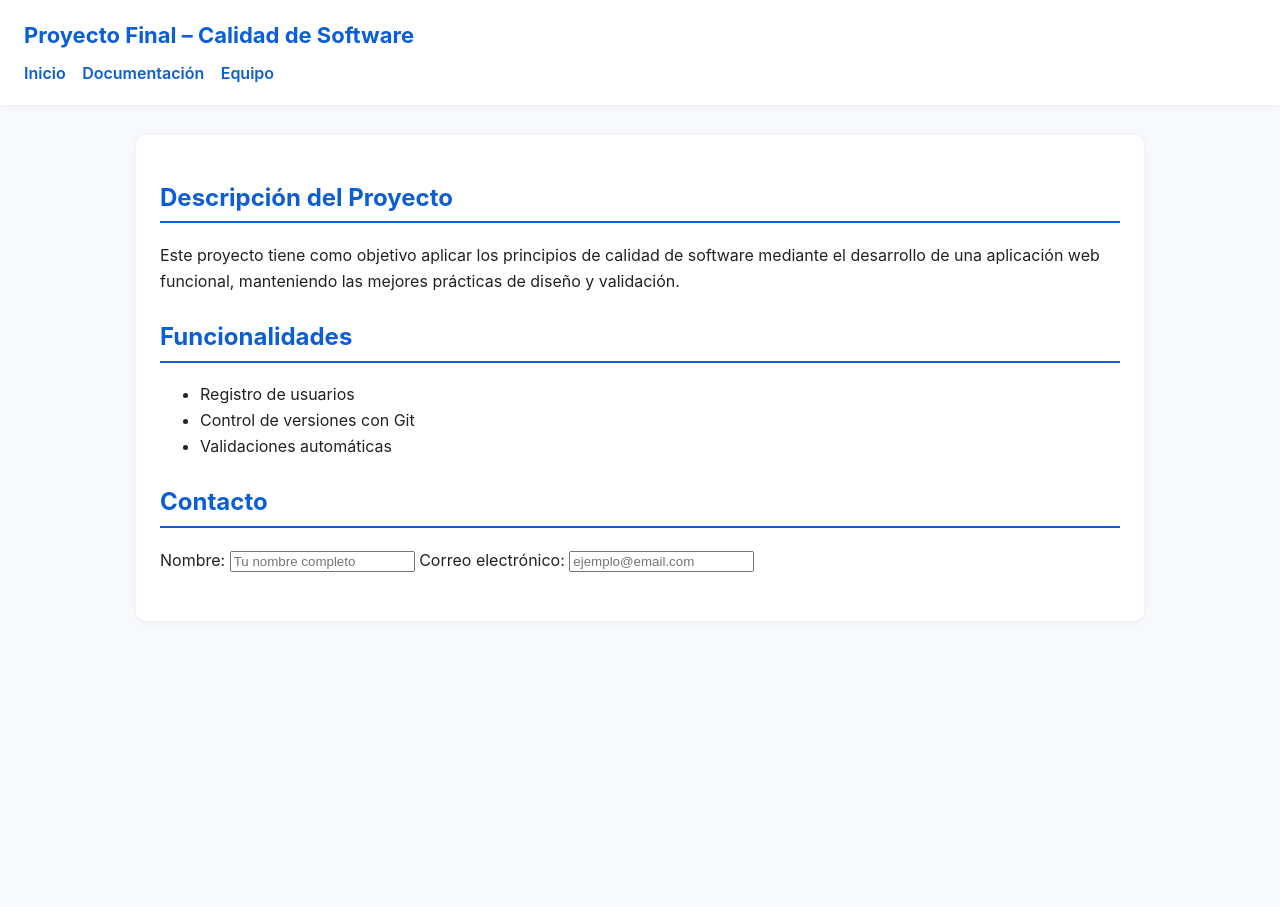
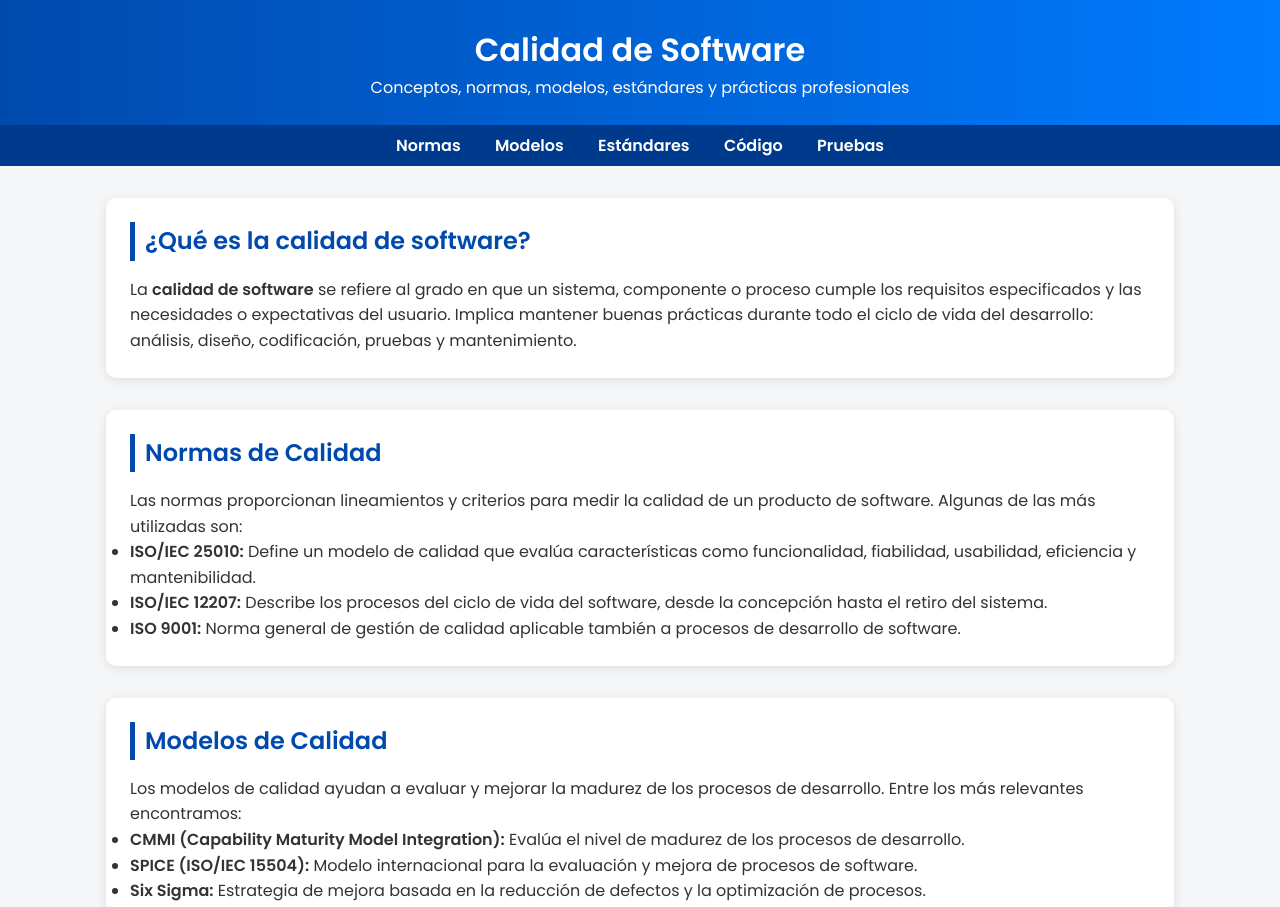
Before and after one commit to luispintov-lab/calidad-de-software, a plain HTML site: page index.html in a window 1280 px wide. Shown: the top 907 px of the page. Before the commit the page ends 800 px from the top, so only its background shows below. Drawn offline with Linux system fonts and the light colour scheme.

Commit message:
Add files via upload

```diff
--- a/index.html
+++ b/index.html
@@ -1,128 +1,191 @@
-<!doctype html>
+<!DOCTYPE html>
 <html lang="es">
 <head>
-  <meta charset="utf-8" />
-  <meta name="viewport" content="width=device-width, initial-scale=1" />
-  <title>Proyecto de Calidad de Software</title>
+  <meta charset="UTF-8" />
+  <meta name="viewport" content="width=device-width, initial-scale=1.0" />
+  <title>Calidad de Software</title>
+
+  <!-- Fuente y estilos -->
+  <link href="https://fonts.googleapis.com/css2?family=Poppins:wght@400;600&display=swap" rel="stylesheet">
   <style>
-    :root {
-      --accent: #0b5ed7;
-      --muted: #6c757d;
-      --bg: #f7f9fc;
-      --shadow: 0 1px 6px rgba(16, 24, 40, 0.06);
+    * {
+      margin: 0;
+      padding: 0;
+      box-sizing: border-box;
+      font-family: 'Poppins', sans-serif;
     }
 
     body {
-      font-family: "Inter", Arial, sans-serif;
-      margin: 0;
-      background: var(--bg);
-      color: #222;
+      background: #f4f6f8;
+      color: #333;
       line-height: 1.6;
     }
 
     header {
-      background: white;
-      padding: 18px 24px;
-      box-shadow: var(--shadow);
-      position: sticky;
-      top: 0;
-      z-index: 10;
+      background: linear-gradient(90deg, #004aad, #007bff);
+      color: #fff;
+      padding: 1.5rem;
+      text-align: center;
+      box-shadow: 0 2px 5px rgba(0, 0, 0, 0.2);
     }
 
-    h1 {
-      font-size: 22px;
-      margin: 0;
-      color: var(--accent);
+    header h1 {
+      font-size: 2rem;
     }
 
     nav {
-      margin-top: 8px;
+      background: #003a8c;
+      text-align: center;
+      padding: 0.5rem 0;
     }
 
     nav a {
-      color: var(--accent);
-      margin-right: 12px;
+      color: #fff;
       text-decoration: none;
+      margin: 0 15px;
       font-weight: 600;
+      transition: color 0.3s;
     }
 
     nav a:hover {
-      text-decoration: underline;
+      color: #ffdd57;
     }
 
     main {
-      max-width: 960px;
-      margin: 30px auto;
-      background: white;
-      border-radius: 10px;
-      padding: 24px;
-      box-shadow: var(--shadow);
+      max-width: 1100px;
+      margin: 2rem auto;
+      padding: 0 1rem;
     }
 
     section {
-      margin-bottom: 24px;
+      background: #fff;
+      border-radius: 10px;
+      padding: 1.5rem;
+      margin-bottom: 2rem;
+      box-shadow: 0 2px 10px rgba(0,0,0,0.1);
     }
 
-    h2 {
-      color: var(--accent);
-      border-bottom: 2px solid var(--accent);
-      padding-bottom: 4px;
-    }
-
-    .btn {
-      background: var(--accent);
-      color: white;
-      padding: 10px 14px;
-      border-radius: 8px;
-      border: none;
-      cursor: pointer;
-      transition: background 0.3s;
-    }
-
-    .btn:hover {
-      background: #0948a5;
+    section h2 {
+      color: #004aad;
+      border-left: 5px solid #004aad;
+      padding-left: 10px;
+      margin-bottom: 1rem;
     }
 
     footer {
       text-align: center;
-      padding: 20px;
-      color: var(--muted);
-      font-size: 14px;
+      padding: 1rem;
+      background: #003a8c;
+      color: #fff;
+      margin-top: 2rem;
+    }
+
+    footer a {
+      color: #ffdd57;
+      text-decoration: none;
+    }
+
+    code {
+      background: #eee;
+      padding: 2px 6px;
+      border-radius: 4px;
+      font-size: 0.9rem;
     }
   </style>
 </head>
 <body>
   <header>
-    <h1>Proyecto Final – Calidad de Software</h1>
-    <nav>
-      <a href="#">Inicio</a>
-      <a href="#">Documentación</a>
-      <a href="#">Equipo</a>
-    </nav>
+    <h1>Calidad de Software</h1>
+    <p>Conceptos, normas, modelos, estándares y prácticas profesionales</p>
   </header>
 
+  <nav>
+    <a href="#normas">Normas</a>
+    <a href="#modelos">Modelos</a>
+    <a href="#estandares">Estándares</a>
+    <a href="#codigo">Código</a>
+    <a href="#pruebas">Pruebas</a>
+  </nav>
+
   <main>
-    <section>
-      <h2>Descripción del Proyecto</h2>
-      <p>Este proyecto tiene como objetivo aplicar los principios de calidad de software mediante el desarrollo de una aplicación web funcional, manteniendo las mejores prácticas de diseño y validación.</p>
+    <section id="introduccion">
+      <h2>¿Qué es la calidad de software?</h2>
+      <p>
+        La <strong>calidad de software</strong> se refiere al grado en que un sistema, componente o proceso cumple los requisitos especificados y las necesidades o expectativas del usuario.
+        Implica mantener buenas prácticas durante todo el ciclo de vida del desarrollo: análisis, diseño, codificación, pruebas y mantenimiento.
+      </p>
     </section>
 
-    <section>
-      <h2>Funcionalidades</h2>
+    <section id="normas">
+      <h2>Normas de Calidad</h2>
+      <p>
+        Las normas proporcionan lineamientos y criterios para medir la calidad de un producto de software. Algunas de las más utilizadas son:
+      </p>
       <ul>
-        <li>Registro de usuarios</li>
-        <li>Control de versiones con Git</li>
-        <li>Validaciones automáticas</li>
+        <li><strong>ISO/IEC 25010:</strong> Define un modelo de calidad que evalúa características como funcionalidad, fiabilidad, usabilidad, eficiencia y mantenibilidad.</li>
+        <li><strong>ISO/IEC 12207:</strong> Describe los procesos del ciclo de vida del software, desde la concepción hasta el retiro del sistema.</li>
+        <li><strong>ISO 9001:</strong> Norma general de gestión de calidad aplicable también a procesos de desarrollo de software.</li>
       </ul>
     </section>
 
-    <section>
-      <h2>Contacto</h2>
-      <form>
-        <label for="nombre">Nombre:</label>
-        <input type="text" id="nombre" placeholder="Tu nombre completo">
+    <section id="modelos">
+      <h2>Modelos de Calidad</h2>
+      <p>
+        Los modelos de calidad ayudan a evaluar y mejorar la madurez de los procesos de desarrollo. Entre los más relevantes encontramos:
+      </p>
+      <ul>
+        <li><strong>CMMI (Capability Maturity Model Integration):</strong> Evalúa el nivel de madurez de los procesos de desarrollo.</li>
+        <li><strong>SPICE (ISO/IEC 15504):</strong> Modelo internacional para la evaluación y mejora de procesos de software.</li>
+        <li><strong>Six Sigma:</strong> Estrategia de mejora basada en la reducción de defectos y la optimización de procesos.</li>
+      </ul>
+    </section>
 
-        <label for="correo">Correo electrónico:</label>
-        <input type="email" id="correo" placeholder="ejemplo@email.com">
+    <section id="estandares">
+      <h2>Estándares</h2>
+      <p>
+        Los estándares definen buenas prácticas para el desarrollo, documentación y gestión del software. Por ejemplo:
+      </p>
+      <ul>
+        <li><strong>IEEE 829:</strong> Estándar para documentación de pruebas de software.</li>
+        <li><strong>IEEE 830:</strong> Estándar para especificación de requisitos de software (SRS).</li>
+        <li><strong>IEEE 1012:</strong> Estándar de verificación y validación de software.</li>
+      </ul>
+    </section>
 
-        <b
+    <section id="codigo">
+      <h2>Código y Programación</h2>
+      <p>
+        Un código de calidad debe ser legible, modular y mantenible. Por ejemplo:
+      </p>
+      <pre><code>
+// Ejemplo de función en JavaScript
+function calcularPromedio(notas) {
+  let suma = 0;
+  for (let n of notas) {
+    suma += n;
+  }
+  return (suma / notas.length).toFixed(2);
+}
+      </code></pre>
+      <p>Este tipo de buenas prácticas permiten reducir errores y facilitar la revisión del código.</p>
+    </section>
+
+    <section id="pruebas">
+      <h2>Pruebas y Evaluación</h2>
+      <p>
+        Las pruebas permiten detectar defectos y asegurar que el software cumpla con los requisitos. Existen varios tipos:
+      </p>
+      <ul>
+        <li><strong>Pruebas unitarias:</strong> Verifican cada módulo o función por separado.</li>
+        <li><strong>Pruebas de integración:</strong> Evalúan la comunicación entre los componentes.</li>
+        <li><strong>Pruebas de aceptación:</strong> Confirman que el sistema cumple las expectativas del usuario final.</li>
+      </ul>
+    </section>
+  </main>
+
+  <footer>
+    <p>Desarrollado por <strong>Luis Pinto</strong> | Proyecto académico - Calidad de Software</p>
+    <p><a href="https://github.com/luispintov-lab/calidad-de-software" target="_blank">Repositorio GitHub</a></p>
+  </footer>
+</body>
+</html>
```
